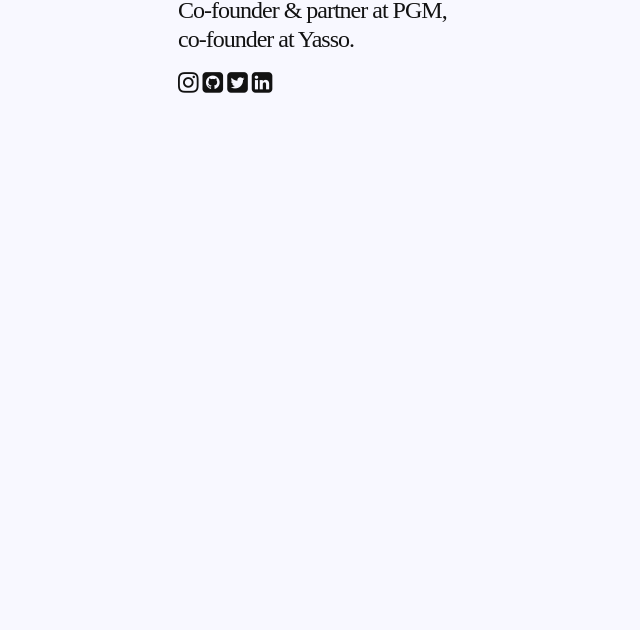
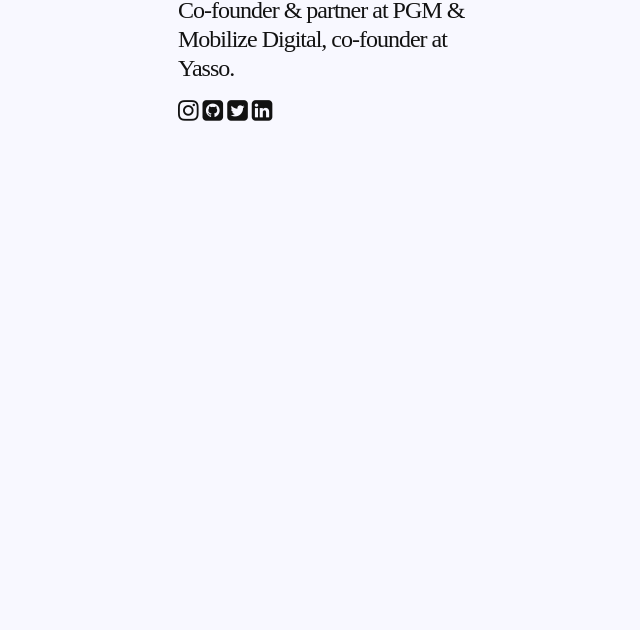
Before and after one commit to scottpalmer/scottpalmer.com, a website: page index.html in a window 1280 px wide. Shown: the part 170-800 px from the top of the page, without its empty margins (312-952 px from the left). Drawn offline with Linux system fonts and the light colour scheme.

Commit message:
Update index.html

```diff
--- a/index.html
+++ b/index.html
@@ -7,7 +7,7 @@
     <meta charset="utf-8">
 
     <!-- seo -->
-    <meta name="description" content="Scott Palmer | Entrepreneur, co-founder &amp; Partner at PGM, co-founder at Yasso Frozen Greek Yogurt.">
+    <meta name="description" content="Scott Palmer | Entrepreneur, co-founder &amp; Partner at Mobilize Digital &amp; PGM, co-founder at Yasso Frozen Greek Yogurt.">
     <meta name="keywords" content="Scott Palmer, ">
     <meta name="author" content="Scott Palmer">
     <meta name="resource-type" content="document">
@@ -41,7 +41,7 @@
   <body>
     <div class="content">
       <h1><a href="https://linkedin.com/in/scottwpalmer/" title="Scott Palmer" target="_blank">Scott Palmer</a></h1>
-      <p>Co-founder &amp; partner at <a href="http://pgmny.com/" title="PGM - We Make Progress Happen." target="_blank">PGM</a>, co-founder at <a href="http://yasso.com/" title="Yasso Frozen Greek Yogurt - Dessert With Benefits" target="_blank">Yasso</a>.</p>
+      <p>Co-founder &amp; partner at <a href="http://pgmny.com/" title="PGM - We Make Progress Happen." target="_blank">PGM</a> &amp; <a href="http://wearemobilize.com/" title="Mobilize Digital - Technology Advancing Change." target="_blank">Mobilize Digital</a>, co-founder at <a href="http://yasso.com/" title="Yasso Frozen Greek Yogurt - Dessert With Benefits" target="_blank">Yasso</a>.</p>
 
       <div class="content--icons">
         <a class="fa fa-instagram" href="https://instagram.com/scttwrrn/" title="Scott Palmer on Instagram" target="_blank"></a>
```
